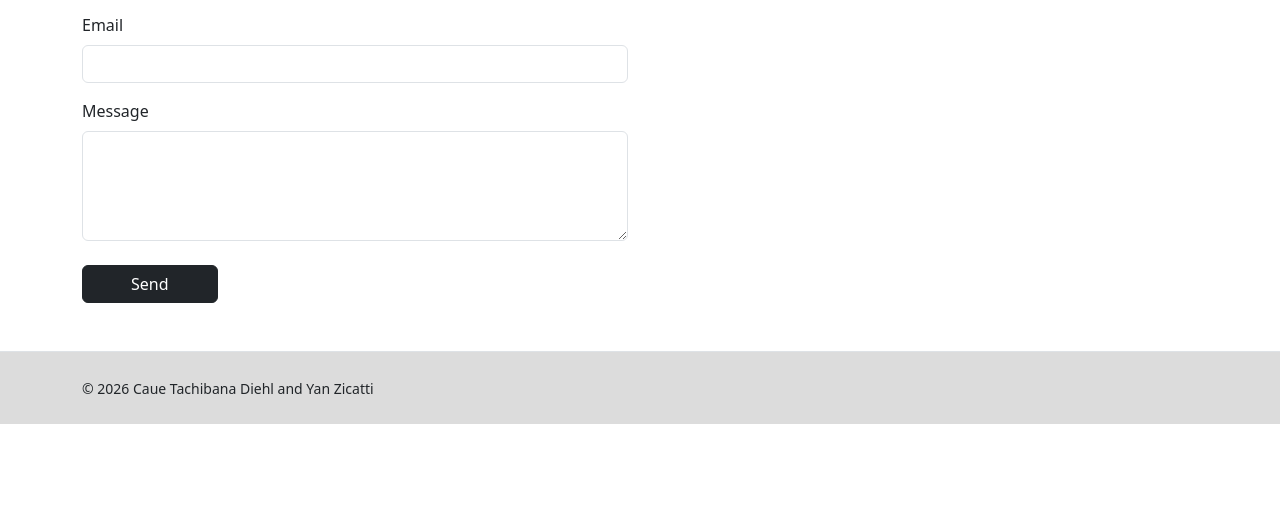
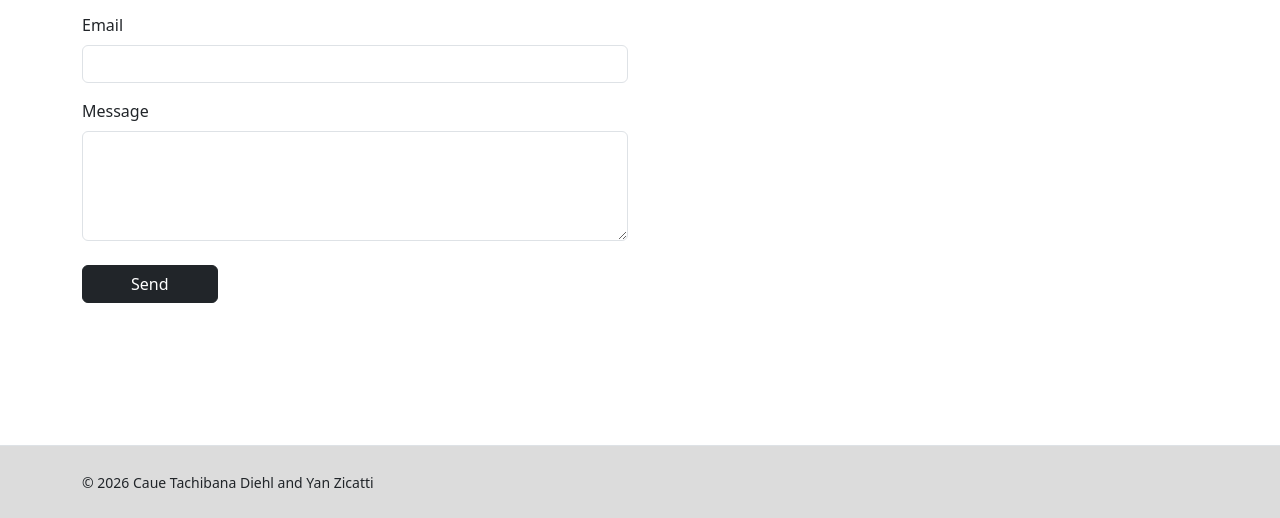
Before and after one commit to yanzicatti/CA-PROJECT-WDD---CLIMATE-CHANGE, a plain HTML site: page contact.html in a window 1280 px wide. Shown: the part 282-800 px from the top of the page. Drawn offline with nearby package versions, Linux system fonts and the light colour scheme.

Commit message:
3 updates: footer fixed on the bottom. message text fithout gap. lost div removed.

```diff
--- a/contact.html
+++ b/contact.html
@@ -41,9 +41,7 @@
                     </div>
                     <div class="mb-4">
                         <label for="message" class="form-label">Message</label>
-
-                        <textarea class="form-control " id="message" rows="4" required>
-                        </textarea>
+                        <textarea class="form-control " id="message" rows="4" required></textarea>
                     </div>
                     <button type="submit" class="btn btn-dark px-5">Send</button>
                 </form>
@@ -51,13 +49,13 @@
         </div>
     </main>
 
+
   <!-- Footer -->
-  <footer class="footer-bar border-top py-4 ">
+  <footer class="footer-bar fixed-bottom border-top py-4 ">
     <div class="container">
       <small class="text-dark">© 2026 Caue Tachibana Diehl and Yan Zicatti </small>
     </div>
   </footer>
 
-</div>
 </body>
 </html>
```
Also changed, not shown: index.html (+2 -4 lines), learn.html (+2 -2 lines), takeaction.html (+2 -6 lines).
